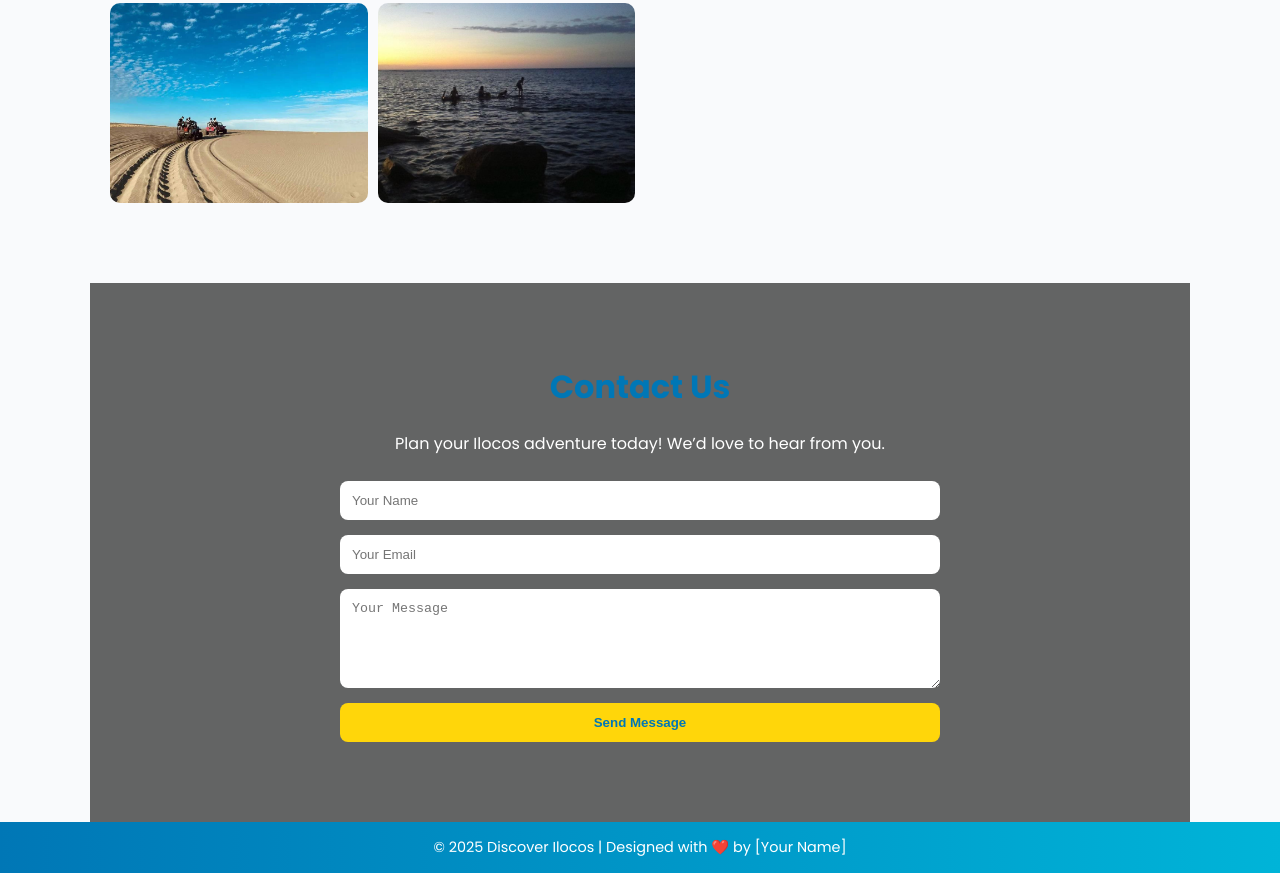
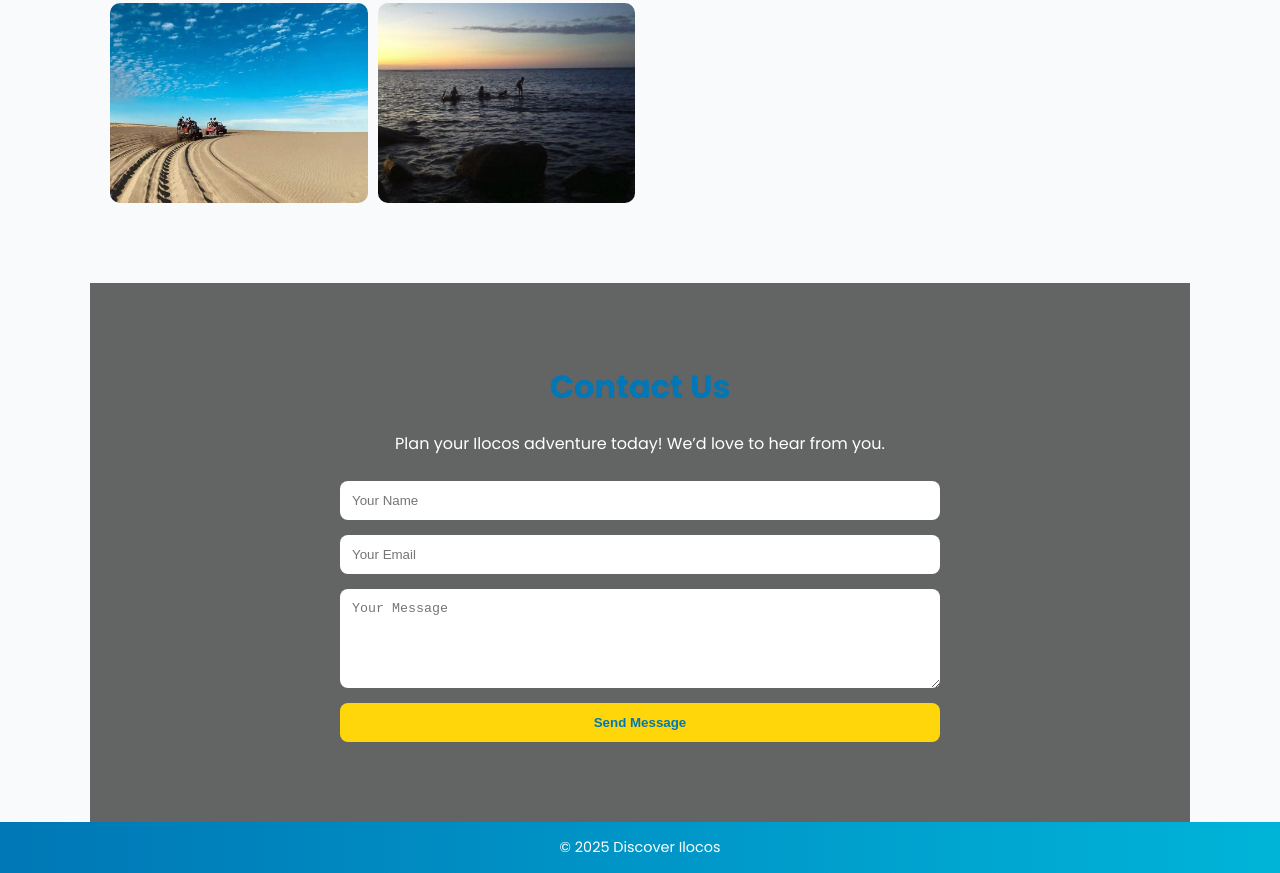
Before and after one commit to Mandayo15/ilocos, a plain HTML site: page index.html in a window 1280 px wide. Shown: the part 2651-3524 px from the top of the page. Drawn offline with Linux system fonts and the light colour scheme.

```diff
--- a/index.html
+++ b/index.html
@@ -362,7 +362,7 @@
         </div>
     </section>
 
-    <!-- GALLERY -->
+
     <section id="gallery">
         <h2>Gallery</h2>
         <div class="gallery-grid">
@@ -375,7 +375,7 @@
         </div>
     </section>
 
-    <!-- CONTACT -->
+
     <section id="contact" class="contact fade-up">
         <div class="overlay">
             <h2>Contact Us</h2>
@@ -389,12 +389,12 @@
         </div>
     </section>
 
-    <!-- FOOTER -->
+
     <footer>
-        <p>© 2025 Discover Ilocos | Designed with ❤️ by [Your Name]</p>
+        <p>© 2025 Discover Ilocos</p>
     </footer>
 
-    <!-- === Scroll Animation Script === -->
+
     <script>
         const fadeEls = document.querySelectorAll('.fade-up, .attraction-card img, .gallery-grid img');
         const observer = new IntersectionObserver(entries => {
```
